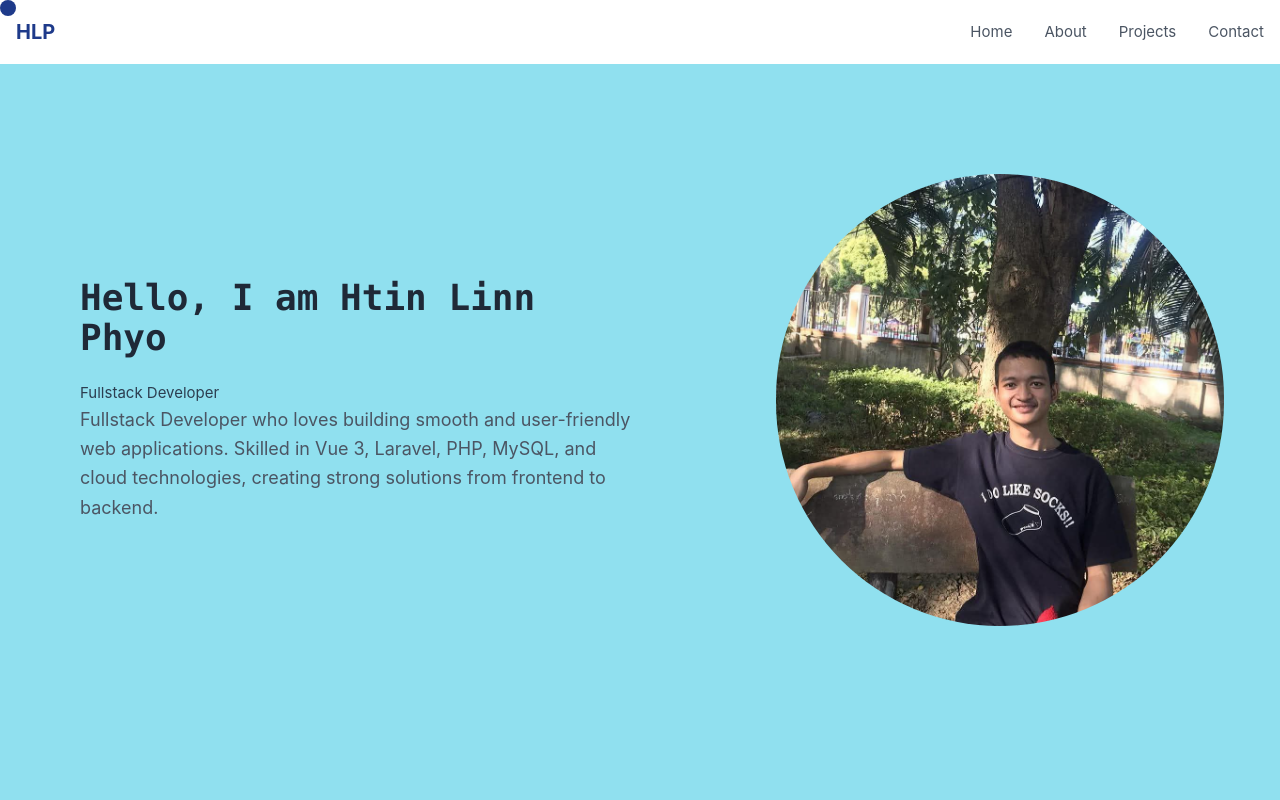
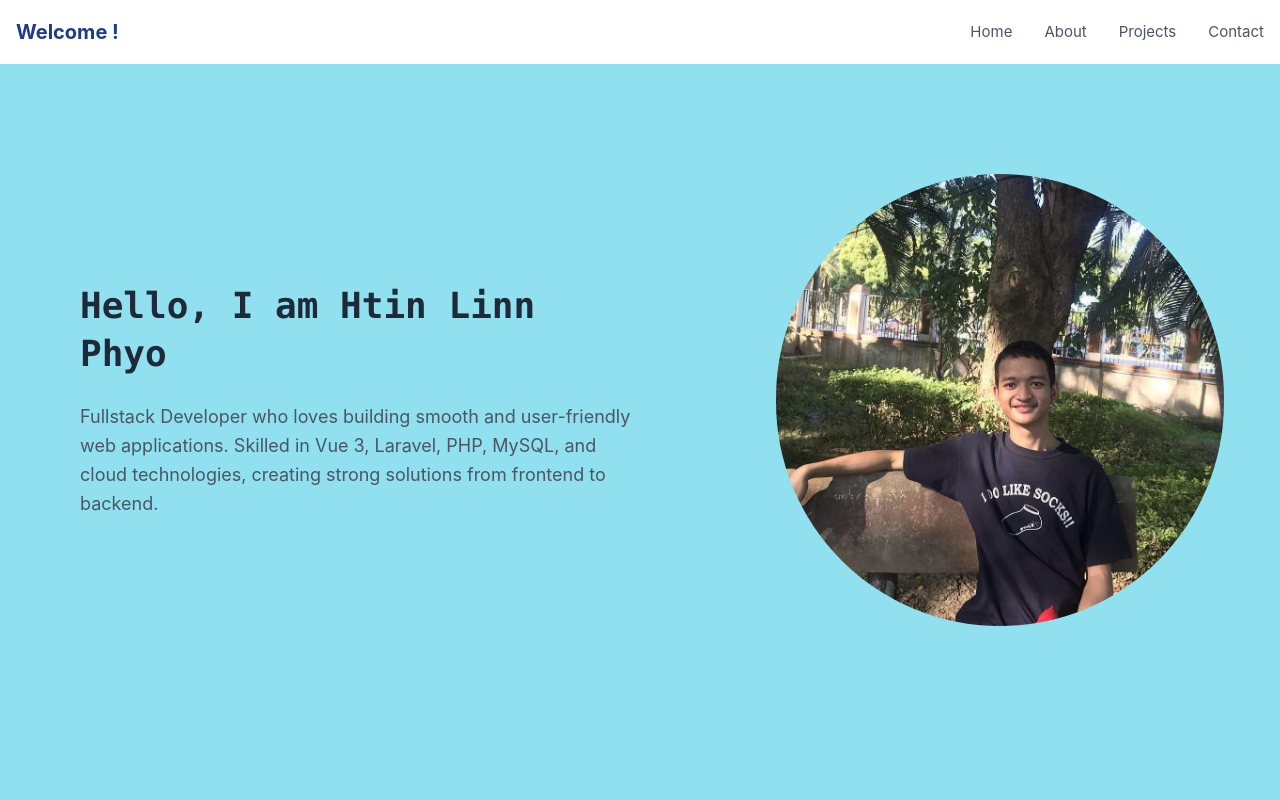
Before and after one commit to htinlinnphyo123/htinlinnphyo, a Vue app: page / in a window 1280 px wide. Shown: the top 800 px of the page. Built offline with nearby package versions, Linux system fonts and the light colour scheme.

Commit message:
Modify navbar color

```diff
--- a/src/components/Cursor.vue
+++ b/src/components/Cursor.vue
@@ -1,5 +1,8 @@
 <template>
-  <div class="fixed inset-0 overflow-hidden pointer-events-none z-50">
+  <div
+    class="fixed inset-0 overflow-hidden pointer-events-none z-50"
+    :class="{ 'hidden': !startMoving }"
+  >
     <div
       class="absolute w-4 h-4 bg-blue-900 rounded-full transform -translate-x-1/2 -translate-y-1/2 transition-all duration-100 ease-out"
       :style="{
@@ -13,9 +16,11 @@
 import { ref, onMounted, onBeforeUnmount } from 'vue'
 
 const position = ref({ x: 0, y: 0 })
+const startMoving = ref(false)
 
 const updatePosition = (e: any) => {
   position.value = { x: e.clientX, y: e.clientY }
+  startMoving.value = true
 }
 
 onMounted(() => {
--- a/src/components/Greeting.vue
+++ b/src/components/Greeting.vue
@@ -1,12 +1,8 @@
 <template>
-  <section
-    id="greeting"
-    class="h-screen lg:flex items-center justify-center"
-    style="background-color: #90e0ef"
-  >
-    <div class="flex-1 px-6 lg:px-20">
-      <h1 class="text-4xl font-bold mb-6 text-gray-800 font-mono">Hello, I am Htin Linn Phyo</h1>
-      <p class="greeting">Fullstack Developer</p>
+  <section id="greeting" class="h-screen lg:flex items-center justify-center bg-theme">
+    <div class="flex-1 px-6 lg:px-20 pt-32 lg:pt-0">
+      <h1 class="text-4xl font-bold mb-6 text-gray-800 font-mono leading-[3rem]">Hello, I am Htin Linn Phyo</h1>
+      <!-- <p class="greeting">Fullstack Developer</p> -->
       <p class="text-lg text-gray-600 leading-relaxed fade-in-up">
         Fullstack Developer who loves building smooth and user-friendly web applications. Skilled in
         Vue 3, Laravel, PHP, MySQL, and cloud technologies, creating strong solutions from frontend
@@ -53,7 +49,7 @@ onMounted(() => {
       })
     },
     {
-      threshold: 0,
+      threshold: 0.15,
     }
   )
   if (greetingEL) {
--- a/src/components/Navbar.vue
+++ b/src/components/Navbar.vue
@@ -1,12 +1,12 @@
 <template>
   <nav
-    class="fixed top-0 left-0 w-full bg-white z-50 transition-all duration-1000 ease-out"
-    :class="{ 'shadow-xl': store.navbarShadow, 'bg-[#90e0ef]': !store.navbarShadow }"
+    class="fixed top-0 left-0 w-full bg-white z-50 transition-all duration-300 ease-out"
+    :class="{ 'shadow-xl': store.navbarShadow, 'bg-theme': !store.navbarShadow }"
   >
     <div class="container mx-auto px-4">
       <div class="flex items-center justify-between h-16">
         <!-- Logo/Name -->
-        <a href="#" class="text-xl font-bold text-blue-900">HLP</a>
+        <a href="#" class="text-xl font-bold text-blue-900">Welcome !</a>
 
         <!-- Desktop Menu -->
         <div class="hidden md:flex space-x-8">
--- a/tailwind.config.js
+++ b/tailwind.config.js
@@ -1,13 +1,12 @@
 module.exports = {
-  content: [
-    "./index.html",
-    "./src/**/*.{vue,js,ts,jsx,tsx}",
-    "./node_modules/flowbite/**/*.js"
-  ],
+  content: ['./index.html', './src/**/*.{vue,js,ts,jsx,tsx}', './node_modules/flowbite/**/*.js'],
   theme: {
-    extend: {},
+    extend: {
+      colors: {
+        theme: '#90e0ef',
+        secondary: '#dd0000',
+      },
+    },
   },
-  plugins: [
-    require('flowbite/plugin')
-  ],
+  plugins: [require('flowbite/plugin')],
 }
```
